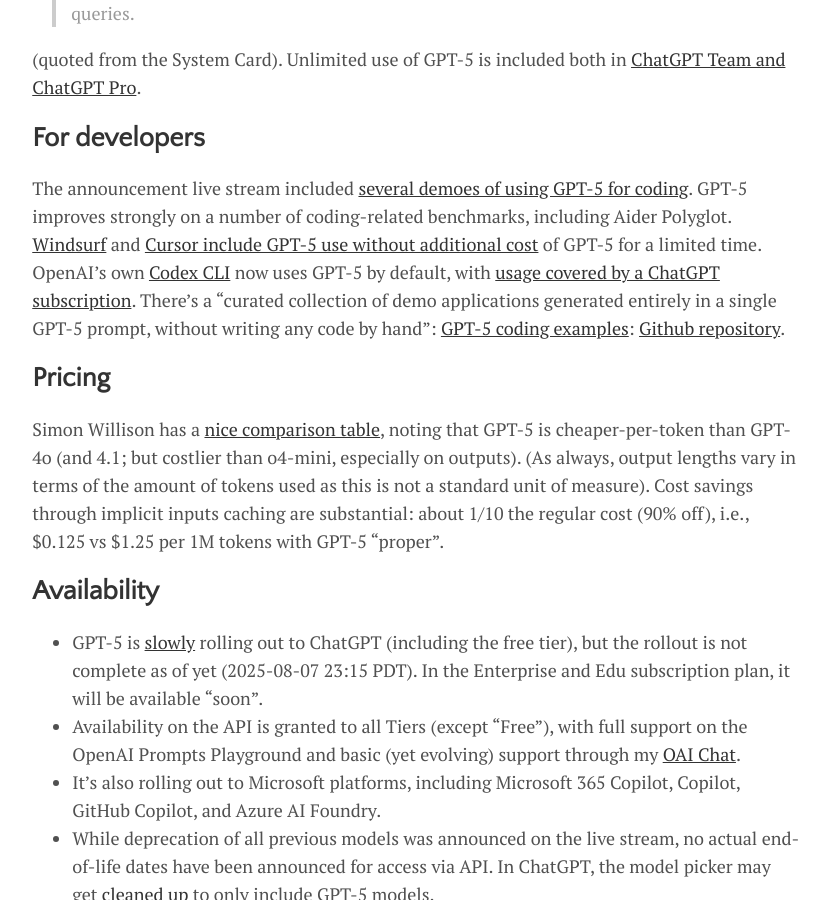
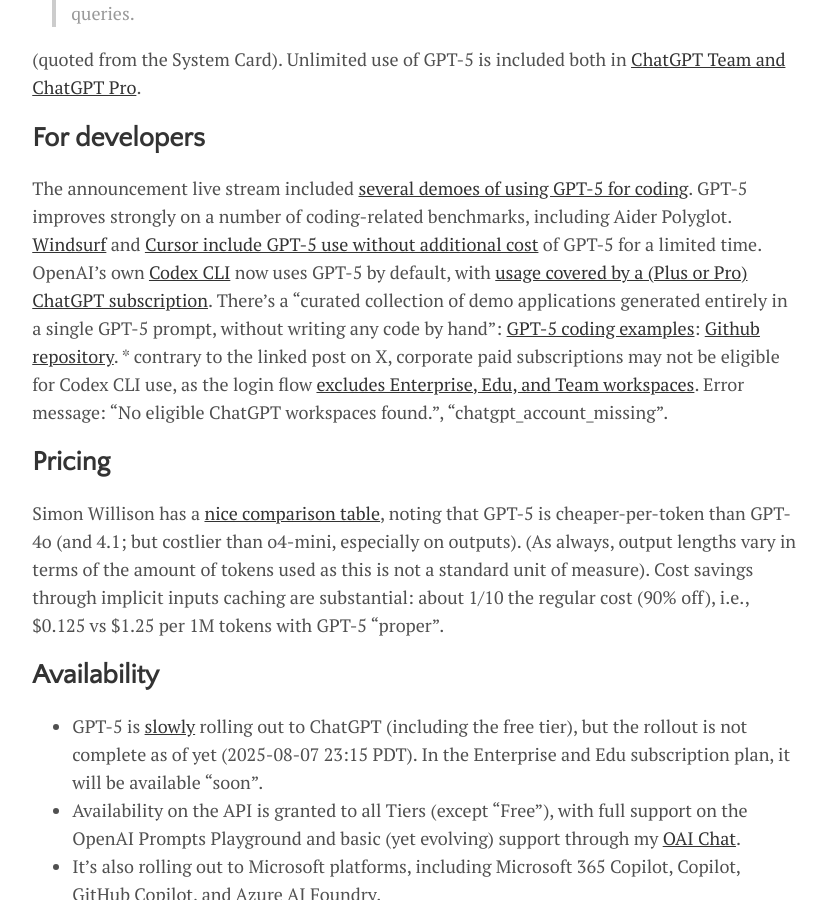
Before and after one commit to ndurner/ndurner.github.io, a Jekyll site: the page built from _posts/2025-08-07-openai-gpt-5.md, in a window 1280 px wide and 900 px high, scrolled down 1809 px. Shown: the whole window, without its empty margins (224-1053 px from the left). Built offline with Jekyll 4.4.1, drawn with Linux system fonts in a browser that asks for light colours; some of the changed text lies outside the part shown.

Commit message:
codex cli usage not included in corp plans?

```diff
--- a/_posts/2025-08-07-openai-gpt-5.md
+++ b/_posts/2025-08-07-openai-gpt-5.md
@@ -46,7 +46,8 @@
 (quoted from the System Card). Unlimited use of GPT-5 is included both in [ChatGPT Team and ChatGPT Pro](https://help.openai.com/en/articles/11909943-gpt-5-in-chatgpt#:~:text=unlimited%20access%20to%20our%20GPT-5%20models).
 
 ## For developers
-The announcement live stream included [several demoes of using GPT-5 for coding](https://youtu.be/0Uu_VJeVVfo?t=2464). GPT-5 improves strongly on a number of coding-related benchmarks, including Aider Polyglot. [Windsurf](https://x.com/OpenAIDevs/status/1953554951885713859) and [Cursor include GPT-5 use without additional cost](https://x.com/cursor_ai/status/1953519580627742750) of GPT-5 for a limited time. OpenAI's own [Codex CLI](openai-codex-notes) now uses GPT-5 by default, with [usage covered by a ChatGPT subscription](https://x.com/embirico/status/1953526045573059056). There's a "curated collection of demo applications generated entirely in a single GPT-5 prompt, without writing any code by hand": [GPT-5 coding examples](https://gpt-examples.com): [Github repository](https://github.com/openai/gpt-5-coding-examples).
+The announcement live stream included [several demoes of using GPT-5 for coding](https://youtu.be/0Uu_VJeVVfo?t=2464). GPT-5 improves strongly on a number of coding-related benchmarks, including Aider Polyglot. [Windsurf](https://x.com/OpenAIDevs/status/1953554951885713859) and [Cursor include GPT-5 use without additional cost](https://x.com/cursor_ai/status/1953519580627742750) of GPT-5 for a limited time. OpenAI's own [Codex CLI](openai-codex-notes) now uses GPT-5 by default, with [usage covered by a (Plus or Pro) ChatGPT subscription](https://x.com/embirico/status/1953526045573059056). There's a "curated collection of demo applications generated entirely in a single GPT-5 prompt, without writing any code by hand": [GPT-5 coding examples](https://gpt-examples.com): [Github repository](https://github.com/openai/gpt-5-coding-examples).
+    * contrary to the linked post on X, corporate paid subscriptions may not be eligible for Codex CLI use, as the login flow [excludes Enterprise, Edu, and Team workspaces](https://help.openai.com/en/articles/11381614-codex-cli-and-sign-in-with-chatgpt#:~:text=Who%20can%20use%20the%20new%20sign-in%20flow). Error message: "No eligible ChatGPT workspaces found.", "chatgpt_account_missing".
 
 ## Pricing
 Simon Willison has a [nice comparison table](https://simonwillison.net/2025/Aug/7/gpt-5/#:~:text=Input%20%24%2Fm), noting that GPT-5 is cheaper-per-token than GPT-4o (and 4.1; but costlier than o4-mini, especially on outputs). (As always, output lengths vary in terms of the amount of tokens used as this is not a standard unit of measure). Cost savings through implicit inputs caching are substantial: about 1/10 the regular cost (90% off), i.e., $0.125 vs $1.25 per 1M tokens with GPT-5 "proper".
@@ -79,3 +80,4 @@
 * unlimited use also in ChatGPT Team
 * clarified Cursor pricing
 * added note on "Bs in Blueberry", where gpt-5-chat fails to count letters
+* Codex CLI usage may not be included in corporate ChatGPT subscriptions (see above)
```
